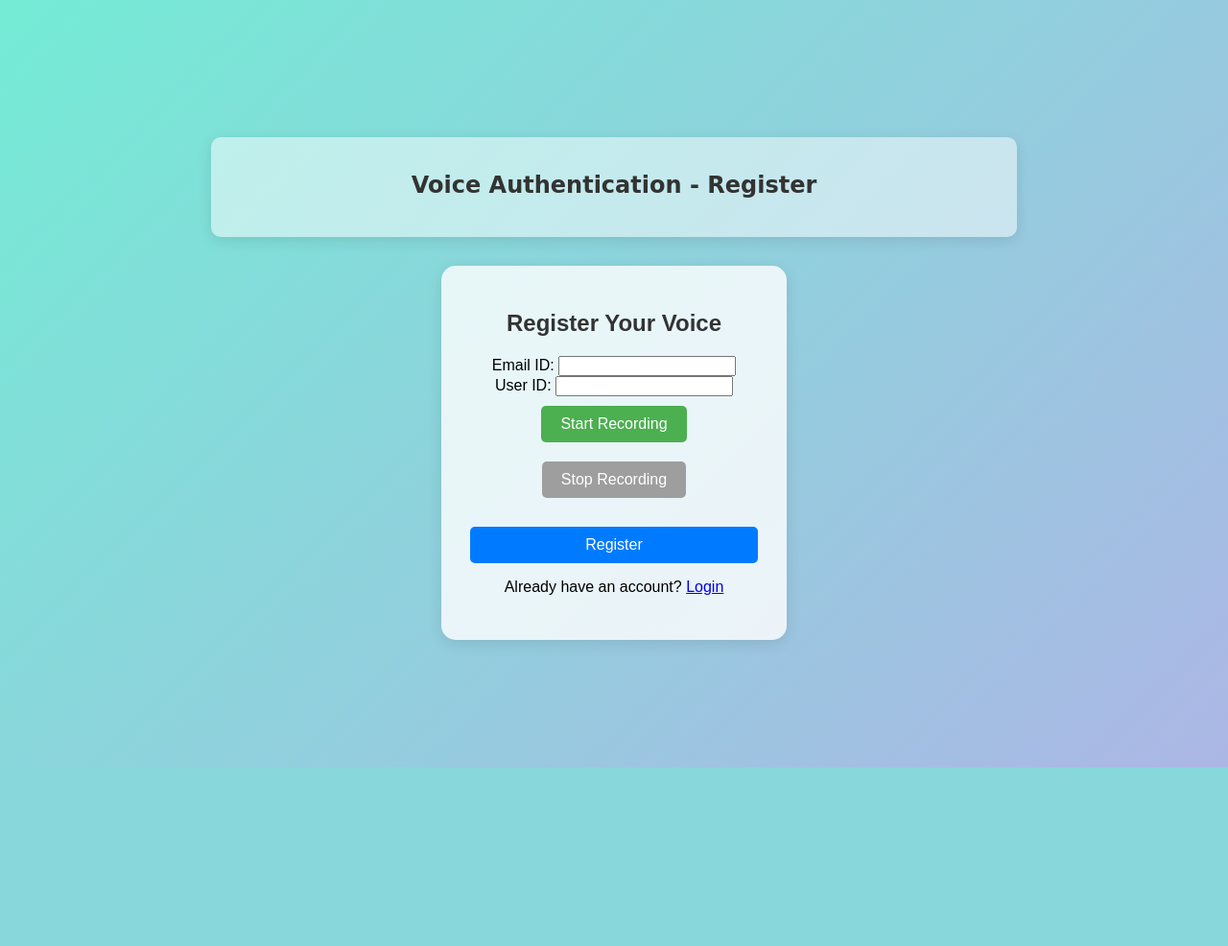
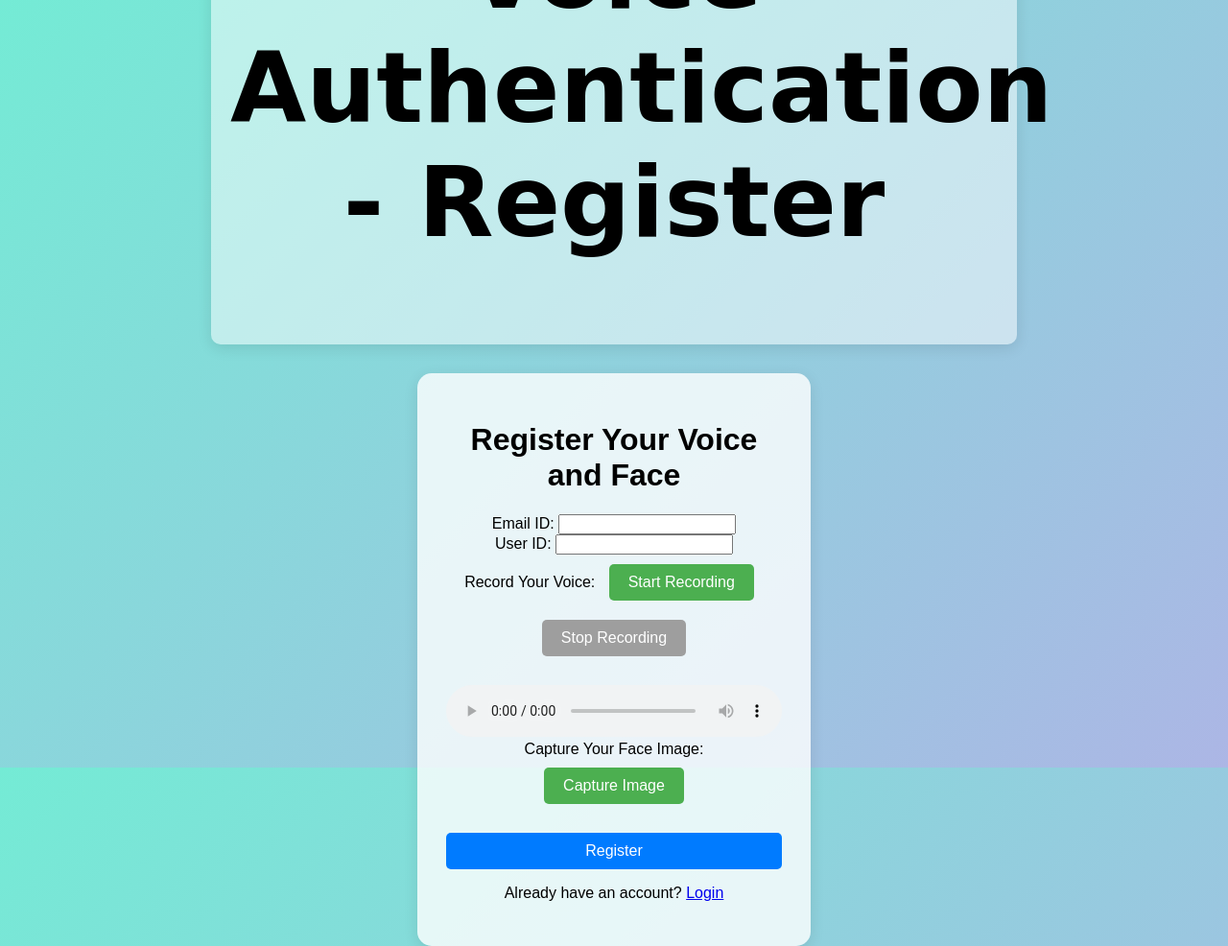
Before and after one commit to indu-shekhar/desktop-tutorial, a Flask app: template voice_recognition/templates/register.html in a window 1280 px wide. Shown: the whole page at 96% size. Before the commit the page ends 800 px from the top, so only its background shows below. Run offline with Flask 3, Linux system fonts and the light colour scheme; the template is opened without the code that fills it, so the values that code supplies are empty; some libraries are stand-ins or nearby versions.

Commit message:
attempt1. implement the face authentication

```diff
--- a/voice_recognition/backend/app.py
+++ b/voice_recognition/backend/app.py
@@ -3,10 +3,6 @@ from flask import Flask, render_template, request, jsonify
 from flask_jwt_extended import (
     JWTManager,
     create_access_token,
-    #jwt_required,
-    get_jwt_identity,
-    # verify_jwt_in_request,
-    get_jwt,
     decode_token,
 )
 from flask_sqlalchemy import SQLAlchemy
@@ -14,7 +10,6 @@ from speechbrain.inference import SpeakerRecognition
 import os
 import io
 import re
-from flask import Flask, request, jsonify
 from flask_cors import CORS
 import speech_recognition as sr
 import pyttsx3
@@ -22,6 +17,8 @@ import pandas as pd
 from sklearn.model_selection import train_test_split
 from sklearn.feature_extraction.text import TfidfVectorizer
 from sklearn.linear_model import LogisticRegression
+import face_recognition
+import numpy as np
 
 # Initialize the Flask application
 app = Flask(__name__, template_folder="../templates")
@@ -29,19 +26,22 @@ CORS(app)
 
 # Initialize text-to-speech
 engine = pyttsx3.init()
+
 # Load the configuration from the config.py file
 app.config.from_object("config.Config")
+
 # Initialize the JWT manager
 jwt = JWTManager(app)
+
 # Initialize the SQLAlchemy database
 db = SQLAlchemy(app)
+
 # Load the pre-trained speaker recognition model
-model = SpeakerRecognition.from_hparams(
+voice_model = SpeakerRecognition.from_hparams(
     source="speechbrain/spkrec-ecapa-voxceleb", savedir="pretrained_model"
 )
 
-
-#training the intent recognition model
+# Training the intent recognition model
 bank_data = {
     'text': [
         # Check Account Balance
@@ -82,18 +82,20 @@ vectorizer = TfidfVectorizer()
 X_train_vec = vectorizer.fit_transform(X_train)
 bank_model = LogisticRegression().fit(X_train_vec, y_train)
 
-# Setting up the database model with email ID, password, and audio file in blob format
+# Setting up the database model with email ID, password, audio file in blob format, and face encoding
 class User(db.Model):
     id = db.Column(db.Integer, primary_key=True)
     email = db.Column(db.String(120), unique=True, nullable=False)
     user_id = db.Column(db.String(120), nullable=False)
     balance = db.Column(db.Float, nullable=False)
     audio_file = db.Column(db.LargeBinary, nullable=False)
+    face_encoding = db.Column(db.PickleType, nullable=False)
 
-    def __init__(self, email, user_id, audio_file):
+    def __init__(self, email, user_id, audio_file, face_encoding):
         self.email = email
         self.user_id = user_id
         self.audio_file = audio_file
+        self.face_encoding = face_encoding
         self.balance = 10000.0
 
 class TransactionHistory(db.Model):
@@ -107,105 +109,115 @@ class TransactionHistory(db.Model):
 # Define the route for the home page
 @app.route("/")
 def index():
-    # Render the index.html template
     return render_template("index.html")
 
+@app.route("/register", methods=["POST"])
+def register():
+    if "audio-file" not in request.files or "face-image" not in request.files:
+        return jsonify({"error": "Audio file or face image missing"}), 400
 
-@app.route("/register", methods=["GET", "POST"])
-def register():
-    if request.method == "GET":
-        return render_template("register.html")
-    elif request.method == "POST":
-        if "audio-file" not in request.files:
-            return jsonify({"error": "No file uploaded"}), 400
+    audio_file = request.files["audio-file"]
+    face_image = request.files["face-image"]
+    email = request.form.get("email")
+    user_id = request.form.get("user_id")
 
-        file = request.files["audio-file"]
-        # If the user does not select a file, the browser submits an empty file without a filename
-        if file.filename == "":
-            return jsonify({"error": "No selected file"}), 400
+    if not audio_file.filename or not face_image.filename:
+        return jsonify({"error": "Files not selected"}), 400
 
-        if file:
-            email = request.form.get("email")
-            user_id = request.form.get("user_id")
-            # Convert the uploaded file to WAV format using pydub
-            existing_user = User.query.filter_by(email=email).first()
-            if existing_user:
-                return jsonify({"error": "Email already registered"}), 400
+    existing_user = User.query.filter_by(email=email).first()
+    if existing_user:
+        return jsonify({"error": "Email already registered"}), 400
 
-            sound = AudioSegment.from_file(file)
-            wav_io = io.BytesIO()
-            sound.export(wav_io, format="wav")
-            wav_io.seek(0)
-            wav_data = wav_io.read()
+    try:
+        # Process audio file
+        sound = AudioSegment.from_file(audio_file)
+        wav_io = io.BytesIO()
+        sound.export(wav_io, format="wav")
+        wav_io.seek(0)
+        wav_data = wav_io.read()
 
-            new_user = User(email=email, user_id=user_id, audio_file=wav_data)
-            try:
-                db.session.add(new_user)
-                db.session.commit()
-            except Exception as e:
-                return jsonify({"error": str(e)}), 500
-            return jsonify({"message": "User registered successfully!"})
+        # Process face image
+        face_image_path = os.path.join("temp_face.jpg")
+        face_image.save(face_image_path)
+        face = face_recognition.load_image_file(face_image_path)
+        face_encodings = face_recognition.face_encodings(face)
 
+        if not face_encodings:
+            return jsonify({"error": "No face detected"}), 400
+
+        face_encoding = face_encodings[0]
+
+        # Save user to database
+        new_user = User(email=email, user_id=user_id, audio_file=wav_data, face_encoding=face_encoding)
+        db.session.add(new_user)
+        db.session.commit()
+
+        return jsonify({"message": "User registered successfully!"})
+    except Exception as e:
+        return jsonify({"error": str(e)}), 500
+    finally:
+        if os.path.exists(face_image_path):
+            os.remove(face_image_path)
 
 @app.route("/login", methods=["POST"])
-def upload_file():
-    # Check if the POST request has the file part
-    if "audio-file" not in request.files:
-        return jsonify({"error": "No file uploaded"}), 400
+def login():
+    if "audio-file" not in request.files or "face-image" not in request.files:
+        return jsonify({"error": "Audio file or face image missing"}), 400
 
-    file = request.files["audio-file"]
-    # If the user does not select a file, the browser submits an empty file without a filename
-    if file.filename == "":
-        return jsonify({"error": "No selected file"}), 400
+    audio_file = request.files["audio-file"]
+    face_image = request.files["face-image"]
+    email = request.form.get("email")
 
-    if file:
-        # Define the upload folder path
-        upload_folder = os.path.join(app.root_path, "../uploaded_files")
-        # Create the upload folder if it doesn't exist
-        if not os.path.exists(upload_folder):
-            os.makedirs(upload_folder)
+    if not audio_file.filename or not face_image.filename:
+        return jsonify({"error": "Files not selected"}), 400
 
-        # Save the uploaded file
-        enrolled_path = os.path.join(upload_folder, file.filename)
-        file.save(enrolled_path)
+    user = User.query.filter_by(email=email).first()
+    if not user:
+        return jsonify({"error": "User not found"}), 404
 
-        user = User.query.filter_by(email=request.form.get("email")).first()
-        if not user:
-            return jsonify({"error": "User not found"}), 404
+    try:
+        # Process audio file
+        enrolled_audio = io.BytesIO(user.audio_file)
+        enrolled_audio.seek(0)
+        temp_audio_path = "temp_audio.wav"
+        with open(temp_audio_path, "wb") as f:
+            f.write(enrolled_audio.read())
 
-        reference_audio = io.BytesIO(user.audio_file)
-        reference_audio.seek(0)
-        reference_path = "../uploaded_files/reference_voice.wav"
-        with open(reference_path, "wb") as f:
-            f.write(reference_audio.read())
+        input_audio_path = "input_audio.wav"
+        sound = AudioSegment.from_file(audio_file)
+        sound.export(input_audio_path, format="wav")
 
-        try:
-            # Convert the uploaded file to WAV format
-            sound = AudioSegment.from_file(enrolled_path)
-            sound.export(enrolled_path, format="wav")
+        score, prediction = voice_model.verify_files(input_audio_path, temp_audio_path)
 
-            # Verify the speaker using the pre-trained model
-            score, prediction = model.verify_files(enrolled_path, reference_path)
-            print(f"Score: {score}, Prediction: {prediction}")
-            if score > 0.50:
-                # redirect the client to the secret page route
-                email = request.form.get("email")
-                access_token = create_access_token(identity=email)
-                return jsonify({"access_token": access_token}), 200
-            else:
-                result = "Different speaker"
-                # Return the result as a JSON response
-                return jsonify({"result": result}), 401
-        except Exception as e:
-            # Remove the enrolled file if an error occurs
-            os.remove(enrolled_path)
-            return jsonify({"error": str(e)}), 500
-        finally:
-            # Clean up temporary files
-            if os.path.exists(enrolled_path):
-                os.remove(enrolled_path)
-            if os.path.exists(reference_path):
-                os.remove(reference_path)
+        if score <= 0.50:
+            return jsonify({"error": "Voice authentication failed"}), 401
+
+        # Process face image
+        face_image_path = os.path.join("temp_face.jpg")
+        face_image.save(face_image_path)
+        face = face_recognition.load_image_file(face_image_path)
+        face_encodings = face_recognition.face_encodings(face)
+
+        if not face_encodings:
+            return jsonify({"error": "No face detected"}), 400
+
+        face_encoding = face_encodings[0]
+        match = face_recognition.compare_faces([np.array(user.face_encoding)], face_encoding)[0]
+
+        if not match:
+            return jsonify({"error": "Face authentication failed"}), 401
+
+        access_token = create_access_token(identity=email)
+        return jsonify({"access_token": access_token}), 200
+    except Exception as e:
+        return jsonify({"error": str(e)}), 500
+    finally:
+        if os.path.exists(temp_audio_path):
+            os.remove(temp_audio_path)
+        if os.path.exists(input_audio_path):
+            os.remove(input_audio_path)
+        if os.path.exists(face_image_path):
+            os.remove(face_image_path)
 
 
 @app.route("/secret", methods=["GET"])
--- a/voice_recognition/backend/static/scripts/register.js
+++ b/voice_recognition/backend/static/scripts/register.js
@@ -1,168 +1,81 @@
-// // Elements from the HTML
-// const recordBtn = document.getElementById("record-btn");
-// const stopBtn = document.getElementById("stop-btn");
-// const audioPlayer = document.getElementById("player");
-// const audioFileInput = document.getElementById("audio-file");
-// const form = document.getElementById("registration-form");
-
-// let mediaRecorder;
-// let audioChunks = [];
-
-// // Function to handle recording start
-// recordBtn.addEventListener("click", async () => {
-//     // Request permission to access the microphone
-//     const stream = await navigator.mediaDevices.getUserMedia({ audio: true });
-
-//     // Create a new MediaRecorder object
-//     mediaRecorder = new MediaRecorder(stream);
-//     audioChunks = [];
-
-//     // When data is available, push it to the audioChunks array
-//     mediaRecorder.ondataavailable = (event) => {
-//         audioChunks.push(event.data);
-//     };
-
-//     // When the recording stops, create an audio file
-//     mediaRecorder.onstop = () => {
-//         const audioBlob = new Blob(audioChunks, { type: "audio/wav" });
-//         const audioUrl = URL.createObjectURL(audioBlob);
-
-//         // Load the recorded audio into the audio player
-//         audioPlayer.src = audioUrl;
-
-//         // Convert the audioBlob to a file and set it to the hidden input field
-//         const audioFile = new File([audioBlob], "voice_recording.wav", { type: Blob.type });
-//         const dataTransfer = new DataTransfer();
-//         dataTransfer.items.add(audioFile);
-//         audioFileInput.files = dataTransfer.files;
-//     };
-
-//     // Start recording
-//     mediaRecorder.start();
-
-//     // Disable the record button and enable the stop button
-//     recordBtn.disabled = true;
-//     stopBtn.disabled = false;
-// });
-
-// // Function to handle recording stop
-// stopBtn.addEventListener("click", () => {
-//     // Stop the recording
-//     mediaRecorder.stop();
-
-//     // Enable the record button and disable the stop button
-//     recordBtn.disabled = false;
-//     stopBtn.disabled = true;
-// });
-
-// // Prevent form submission if audio is not recorded
-// form.addEventListener("submit", (event) => {
-//     if (audioFileInput.files.length === 0) {
-//         event.preventDefault();
-//         alert("Please record your voice before submitting the form.");
-//     }
-// });
-
-// Initialize variables to store audio chunks and the media recorder
 let chunks = [];
 let mediaRecorder;
 
-// Get references to the HTML elements
+// Audio Recording
 const recordBtn = document.getElementById("record-btn");
 const stopBtn = document.getElementById("stop-btn");
 const audioPlayer = document.getElementById("player");
 const audioInput = document.getElementById("audio-file");
 
-// Hide the audio player initially
-audioPlayer.style.display = "none";
-
-// Add event listener to the record button
 recordBtn.addEventListener("click", async () => {
-  // Request access to the user's microphone
   const stream = await navigator.mediaDevices.getUserMedia({ audio: true });
-  // Initialize the media recorder with the audio stream
   mediaRecorder = new MediaRecorder(stream);
 
-  // Event handler for when audio data is available
-  mediaRecorder.ondataavailable = (e) => {
-    chunks.push(e.data);
-  };
-
-  // Event handler for when recording stops
+  mediaRecorder.ondataavailable = (e) => chunks.push(e.data);
   mediaRecorder.onstop = () => {
-    // Create a blob from the recorded audio chunks
     const blob = new Blob(chunks, { type: "audio/wav" });
     chunks = [];
-    // Create a URL for the audio blob and set it as the source for the audio player
+
     const audioURL = URL.createObjectURL(blob);
     audioPlayer.src = audioURL;
 
-    // Create a file from the audio blob and set it as the input file for the form
-    const file = new File([blob], "enrolled_audio.wav", { type: blob.type });
+    const file = new File([blob], "audio.wav", { type: blob.type });
     const dataTransfer = new DataTransfer();
     dataTransfer.items.add(file);
     audioInput.files = dataTransfer.files;
   };
 
-  // Start recording
   mediaRecorder.start();
-  // Disable the record button and enable the stop button
   recordBtn.disabled = true;
   stopBtn.disabled = false;
 });
 
-// Add event listener to the form submission
-document
-  .getElementById("registration-form")
-  .addEventListener("submit", function (event) {
-    event.preventDefault();
-
-    // Create a FormData object and append the audio file
-    var formData = new FormData();
-    var fileInput = document.getElementById("audio-file");
-    var email=document.getElementById("email").value;
-    var user_id=document.getElementById("user_id").value;
-    formData.append("audio-file", fileInput.files[0]);
-    formData.append("email",email);
-    formData.append("user_id",user_id);
-
-    // Log whether the audio file is attached to the form
-    if (fileInput.files.length > 0) {
-        console.log("Audio file attached to the form.");
-    } else {
-        console.log("No audio file attached to the form.");
-    }
-    //Send the form data to the server using fetch
-    fetch("/register", {
-      method: "POST",
-      body: formData,
-    })
-      .then((response) => response.json())
-      .then((data) => {
-        // Display the result or error message
-        if (data.error) {
-          document.getElementById("result").innerText = data.error;
-        } else {
-            document.getElementById("result").innerText = data.message;
-        //   document.getElementById(
-        //     "result"
-        //   ).innerText = `An error occurred while processing the file${data.result}`;
-        }
-      })
-      .catch((error) => {
-        console.error("Error:", error);
-        document.getElementById("result").innerText =
-          "An error occurred while processing the file";
-      });
-  });
-
-// Add event listener to the stop button
 stopBtn.addEventListener("click", () => {
-  // Stop the recording
   mediaRecorder.stop();
-  // Enable the record button and disable the stop button
   recordBtn.disabled = false;
   stopBtn.disabled = true;
-  // Show the audio player
-  audioPlayer.style.display = "block";
 });
+
+// Camera Capture
+const camera = document.getElementById("camera");
+const snapshot = document.getElementById("snapshot");
+const facePreview = document.getElementById("face-preview");
+const captureBtn = document.getElementById("capture-btn");
+const faceInput = document.getElementById("face-image");
+
+let stream;
+
+captureBtn.addEventListener("click", async () => {
+  if (!stream) {
+    stream = await navigator.mediaDevices.getUserMedia({ video: true });
+    camera.srcObject = stream;
+    camera.style.display = "block";
+  } else {
+    takeSnapshot();
+  }
+});
+
+function takeSnapshot() {
+  const context = snapshot.getContext("2d");
+  snapshot.width = camera.videoWidth;
+  snapshot.height = camera.videoHeight;
+
+  context.drawImage(camera, 0, 0, snapshot.width, snapshot.height);
+
+  const dataURL = snapshot.toDataURL("image/png");
+  facePreview.src = dataURL;
+  facePreview.style.display = "block";
+  camera.style.display = "none";
+
+  fetch(dataURL)
+    .then((res) => res.blob())
+    .then((blob) => {
+      const file = new File([blob], "face_image.png", { type: "image/png" });
+      const dataTransfer = new DataTransfer();
+      dataTransfer.items.add(file);
+      faceInput.files = dataTransfer.files;
+
+      stream.getTracks().forEach((track) => track.stop());
+      stream = null;
+    });
+}
--- a/voice_recognition/backend/static/styles/style.css
+++ b/voice_recognition/backend/static/styles/style.css
@@ -1,4 +1,4 @@
-/* Style for the body with a gradient background */
+/* General Styling */
 body {
   font-family: "Arial", sans-serif;
   height: 100vh;
@@ -7,44 +7,35 @@ body {
   flex-direction: column;
   justify-content: center;
   align-items: center;
-  background: linear-gradient(
-    135deg,
-    #74ebd5,
-    #acb6e5
-  ); /* Gradient background */
+  background: linear-gradient(135deg, #74ebd5, #acb6e5);
   transition: background 0.5s ease;
 }
 
-/* Centering the content in a box with shadow */
+/* Content Box */
 #content-box {
   background-color: rgba(255, 255, 255, 0.8);
   padding: 30px;
   border-radius: 15px;
   box-shadow: 0px 4px 15px rgba(0, 0, 0, 0.1);
   text-align: center;
-  width: 300px;
+  width: 350px;
 }
-/* make the header div have a seprated top space stylishtically and the font size of it lot higher use the stylish font */
+
+/* Header Styling */
 #header {
-  margin-top: 10px; /* Separate top space */
-  background-color: rgba(255, 255, 255, 0.5); /* Translucent background */
+  margin-top: 10px;
+  background-color: rgba(255, 255, 255, 0.5);
   padding: 20px;
-  width:100%;
+  width: 100%;
   border-radius: 10px;
   text-align: center;
-  font-family: "Pacifico", cursive; /* Stylish font */
+  font-family: "Pacifico", cursive;
   max-width: 800px;
-  font-size: 5vw; /* Responsive font size */
+  font-size: 4vw;
   box-shadow: 0px 4px 15px rgba(0, 0, 0, 0.1);
 }
-/* Style for the heading */
-h1 {
-  margin-bottom: 20px;
-  color: #333;
-  font-size: 24px;
-}
 
-/* Button styling */
+/* Buttons */
 button {
   display: inline-block;
   padding: 10px 20px;
@@ -62,19 +53,38 @@ button:hover {
   background-color: #45a049;
 }
 
-/* Disabled button styling */
 button:disabled {
   background-color: #9e9e9e;
   cursor: not-allowed;
 }
 
-/* Audio player styling */
+/* Audio Player */
 audio {
   margin-top: 20px;
   width: 100%;
 }
 
-/* Submit button styling */
+/* Camera and Snapshot Styling */
+#camera {
+  width: 100%;
+  max-height: 200px;
+  margin-top: 10px;
+  border: 2px solid #ccc;
+  border-radius: 10px;
+  display: none;
+}
+
+#snapshot {
+  display: none;
+}
+
+#face-preview {
+  max-width: 100%;
+  margin-top: 10px;
+  border-radius: 10px;
+}
+
+/* Submit Button */
 input[type="submit"] {
   background-color: #007bff;
   color: white;
@@ -92,7 +102,7 @@ input[type="submit"]:hover {
   background-color: #0069d9;
 }
 
-/* Adding responsiveness */
+/* Responsive Design */
 @media (max-width: 600px) {
   #content-box {
     width: 90%;
--- a/voice_recognition/templates/register.html
+++ b/voice_recognition/templates/register.html
@@ -19,7 +19,7 @@
       <h1>Voice Authentication - Register</h1>
     </div>
     <div id="content-box">
-      <h1>Register Your Voice</h1>
+      <h1>Register Your Voice and Face</h1>
       <form
         id="registration-form"
         action="/register"
@@ -32,11 +32,24 @@
         <label for="user-id">User ID:</label>
         <input type="text" id="user_id" name="user_id" required />
         <br />
+
+        <!-- Audio Recording Section -->
+        <label for="audio-file">Record Your Voice:</label>
         <button type="button" id="record-btn">Start Recording</button>
         <button type="button" id="stop-btn" disabled>Stop Recording</button>
         <audio id="player" controls></audio>
         <input type="file" id="audio-file" name="audio-file" hidden />
         <br />
+
+        <!-- Face Capture Section -->
+        <label for="face-image">Capture Your Face Image:</label>
+        <button type="button" id="capture-btn">Capture Image</button>
+        <video id="camera" autoplay style="display: none;"></video>
+        <canvas id="snapshot" style="display: none;"></canvas>
+        <img id="face-preview" alt="Face preview" style="display: none;" />
+        <input type="file" id="face-image" name="face-image" hidden />
+        <br />
+
         <input type="submit" value="Register" />
       </form>
       <div class="login">
@@ -44,9 +57,9 @@
       </div>
       <p id="result"></p>
     </div>
-    <!-- Add JavaScript to handle recording and uploading audio files -->
+
+    <!-- JavaScript -->
     <script src="{{ url_for('static', filename='scripts/register.js') }}"></script>
-    <!-- Include wavefile library -->
     <script src="https://cdn.jsdelivr.net/npm/wavefile@12.0.0/dist/wavefile.min.js"></script>
   </body>
 </html>
```
Also changed, not shown: voice_recognition/backend/static/scripts/app.js (+17 -54 lines).
